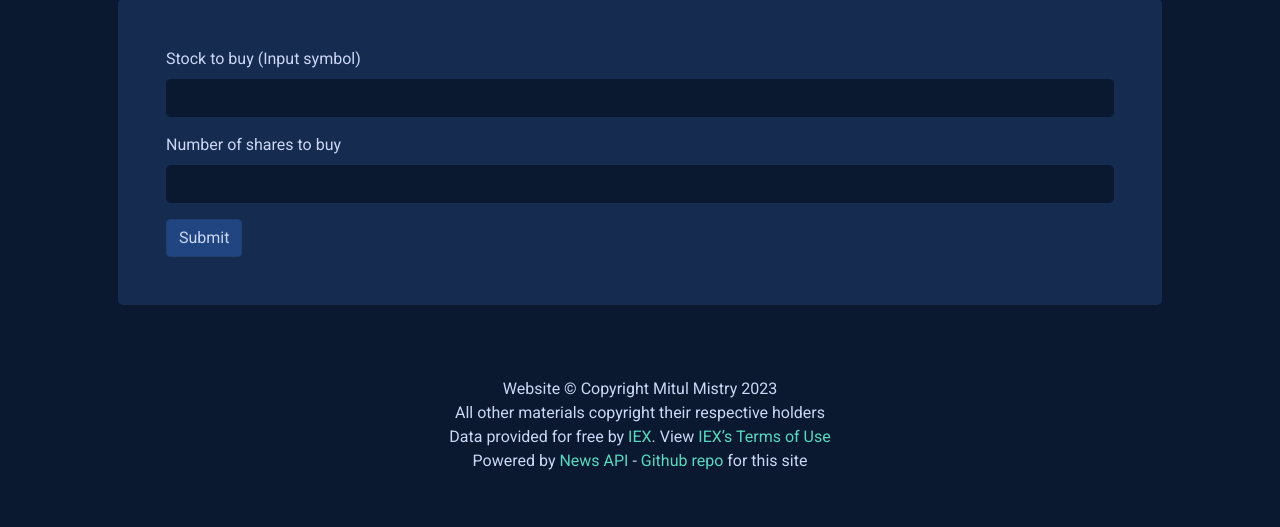
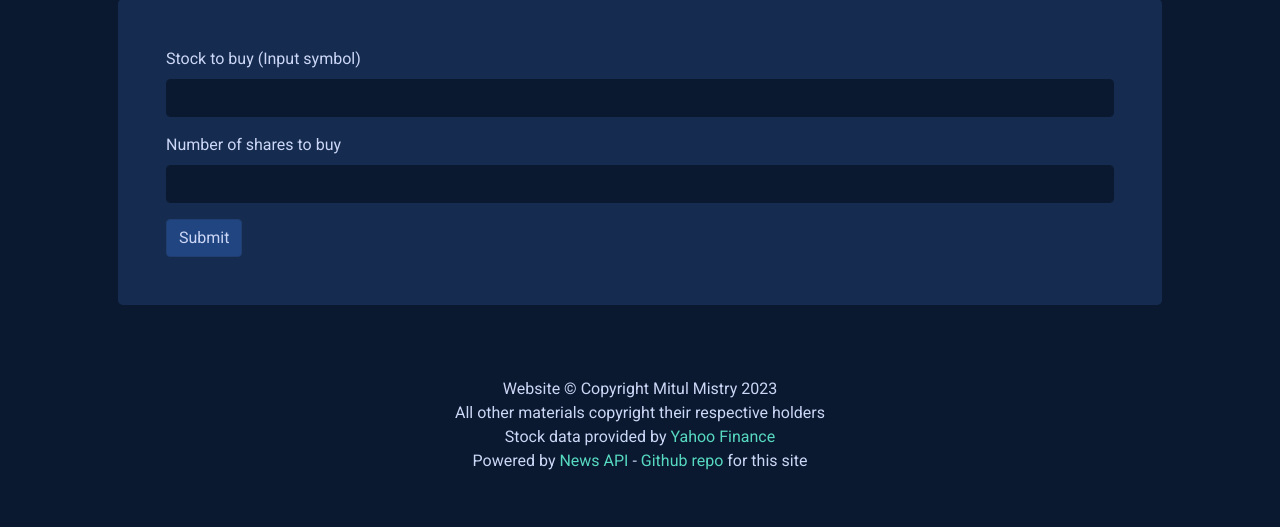
Before and after one commit to MitulMistry/paper-trader, a Flask app: page /buy in a window 1280 px wide. Shown: the part 225-752 px from the top of the page. Run offline with Flask 3, Linux system fonts and the light colour scheme; the visitor is signed in with stand-in values (Sample User, id 1); some libraries are stand-ins or nearby versions.

Commit message:
Update footer info

```diff
--- a/templates/layout.html
+++ b/templates/layout.html
@@ -100,7 +100,7 @@
         <footer class="text-center">
             Website &copy; Copyright Mitul Mistry {{ now.year }}<br />
             All other materials copyright their respective holders <br />
-            Data provided for free by <a href="https://iextrading.com/developer" target="_blank">IEX</a>. View <a href="https://iextrading.com/api-exhibit-a/" target="_blank">IEX’s Terms of Use</a><br />
+            Stock data provided by <a href="https://finance.yahoo.com/" target="_blank">Yahoo Finance</a><br />
             Powered by <a href="https://newsapi.org/" target="_blank">News API</a> -
             <a href="https://github.com/MitulMistry/paper-trader" target="_blank">Github repo</a> for this site
         </footer>
```
